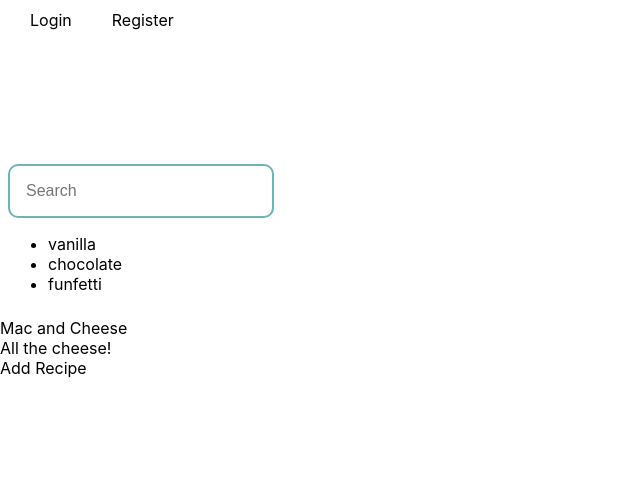
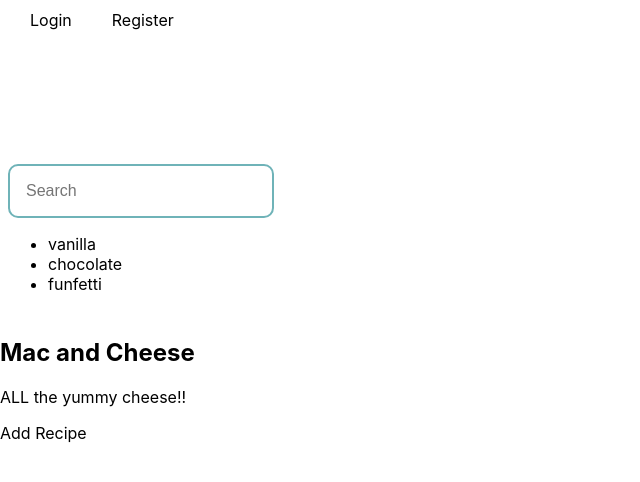
Before and after one commit to BW-WEBPT15-SecretFamilyRecipesCookbook5/frontend, a React (Create React App) app: page /dashboard in a window 1280 px wide. Shown: the top 482 px of the page, without its empty margins (0-640 px from the left). Built offline with nearby package versions, Linux system fonts and the light colour scheme.

Commit message:
updated dashboard

```diff
--- a/src/components/Dashboard.js
+++ b/src/components/Dashboard.js
@@ -10,15 +10,10 @@ function Dashboard() {
     return (
         <div><SearchBar/>
         <div className= "Dashboard">
-            <Form>
-                <label>
-                     Mac and Cheese
-                </label>
-                <br></br>
-                <label>
-                    All the cheese!
-                </label>
-            </Form>
+            <div className="recipe-card">
+                <h2>Mac and Cheese</h2>
+                <p>ALL the yummy cheese!!</p>
+            </div>
         </div>
         <Link to='/addrecipe'>Add Recipe</Link>
         </div>
```
